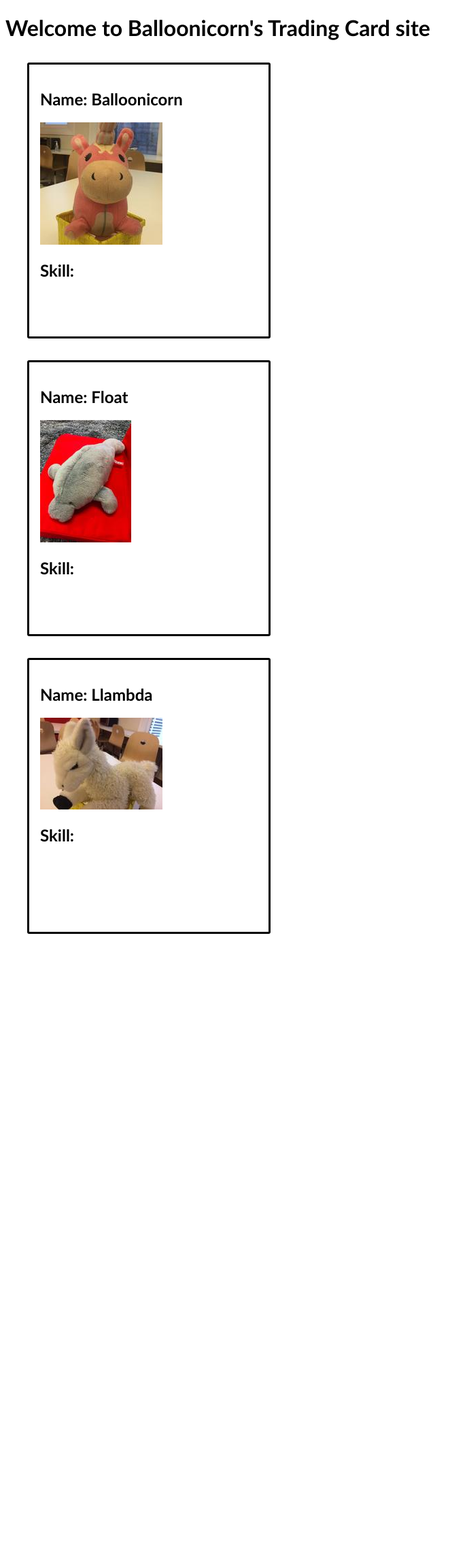
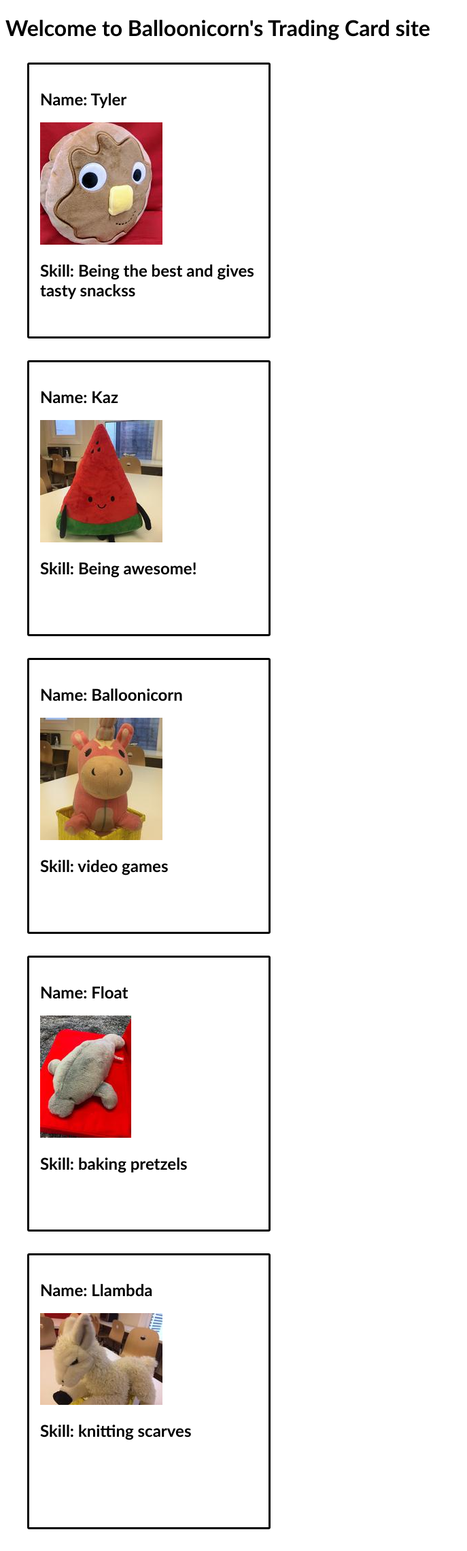
Before and after one commit to kazshidara/react-trading-cards, a Flask app: page /cards in a window 1280 px wide. Shown: the whole page at 68% size, without its empty margins (0-687 px from the left). Before the commit the page ends 1374 px from the top, so only its background shows below. Run offline with Flask 2, Linux system fonts and the light colour scheme; some libraries are stand-ins or nearby versions.

Commit message:
Added div to homepage that greets the user and includes a picture and link to /cards. Also added two more trading cards to cards page and displayed skills for each card

```diff
--- a/static/js/tradingCard.jsx
+++ b/static/js/tradingCard.jsx
@@ -4,7 +4,7 @@ class TradingCard extends React.Component {
 			<div className="card">
 				<h2>Name: {this.props.name}</h2>
 				<img src={this.props.imgUrl} />
-				<h2>Skill: </h2>
+				<h2>Skill: {this.props.skill}</h2>
 			</div>
 		);
 	}
@@ -24,3 +24,15 @@ ReactDOM.render(
 	<TradingCard name="Llambda" skill="knitting scarves" imgUrl="/static/img/llambda.jpg" />,
 	document.getElementById('llambda')
 );
+
+ReactDOM.render(
+	<TradingCard name="Kaz" skill="Being awesome!" imgUrl="/static/img/seedpy.jpg" />,
+	document.getElementById('kaz')
+);
+
+ReactDOM.render(
+	<TradingCard name="Tyler" skill="Being the best and gives tasty snackss"
+	imgUrl= "/static/img/shortstack-overflow.jpg" />,
+	document.getElementById('tyler')
+
+);
--- a/templates/cards.html
+++ b/templates/cards.html
@@ -9,6 +9,10 @@
 
 {% block body %}
 
+<div id="tyler"></div>
+
+<div id="kaz"></div>
+
 <!-- Mount Balloonicorn's card on to this element. -->
 <div id="balloonicorn"></div>
 
```
Also changed, not shown: static/js/homepage.jsx (+6 -2 lines).
